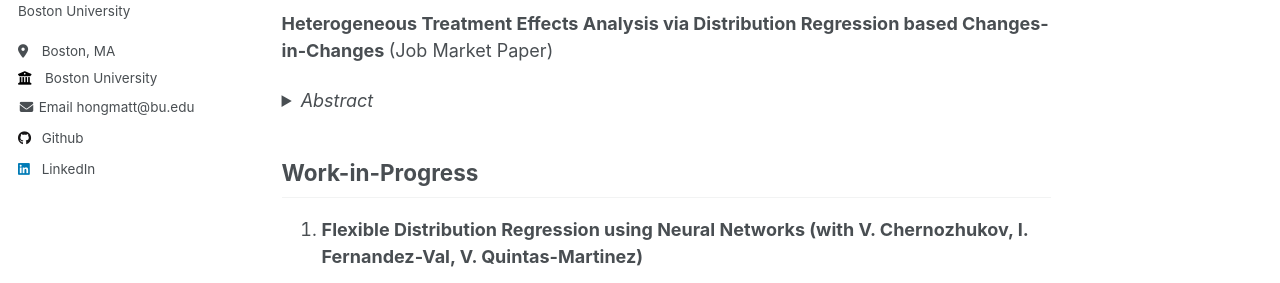
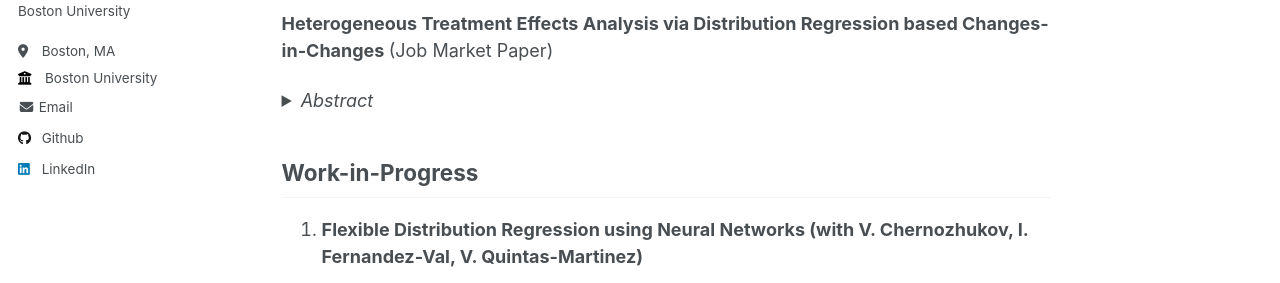
Before and after one commit to matthew-hong/matt-hong, a Jekyll site: the page built from _pages/about.md, in a window 1280 px wide. Shown: the part 341-624 px from the top of the page. Built offline with Jekyll 4.4.1, drawn with Linux system fonts in a browser that asks for light colours.

Commit message:
edit author email sidebar

```diff
--- a/_includes/author-profile.html
+++ b/_includes/author-profile.html
@@ -34,7 +34,7 @@
         <li><a href="{{ author.uri }}"><i class="fas fa-fw fa-link icon-pad-right" aria-hidden="true"></i>{{ site.data.ui-text[site.locale].website_label | default: "Website" }}</a></li>
       {% endif %}
       {% if author.email %}
-      <li><a href="mailto:{{ author.email }}"><i class="fas fa-fw fa-envelope" aria-hidden="true"></i> {{ site.data.ui-text[site.locale].email_label | default: "Email" }} {{ author.email }}</a></li>
+      <li><a href="mailto:{{ author.email }}"><i class="fas fa-fw fa-envelope" aria-hidden="true"></i> {{ site.data.ui-text[site.locale].email_label | default: author.email }}</a></li>
       {% endif %}
 
       <!-- Font Awesome and Academicons icons / Academic websites -->
```
